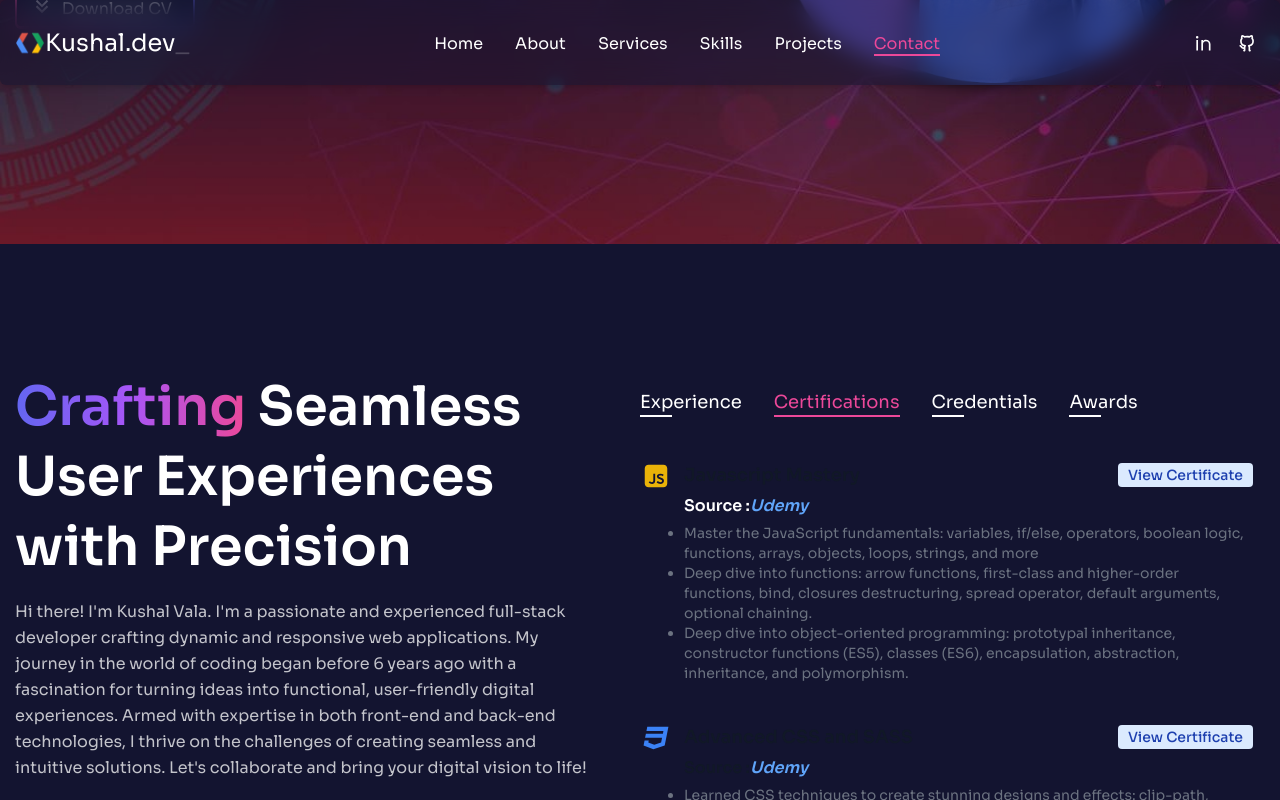
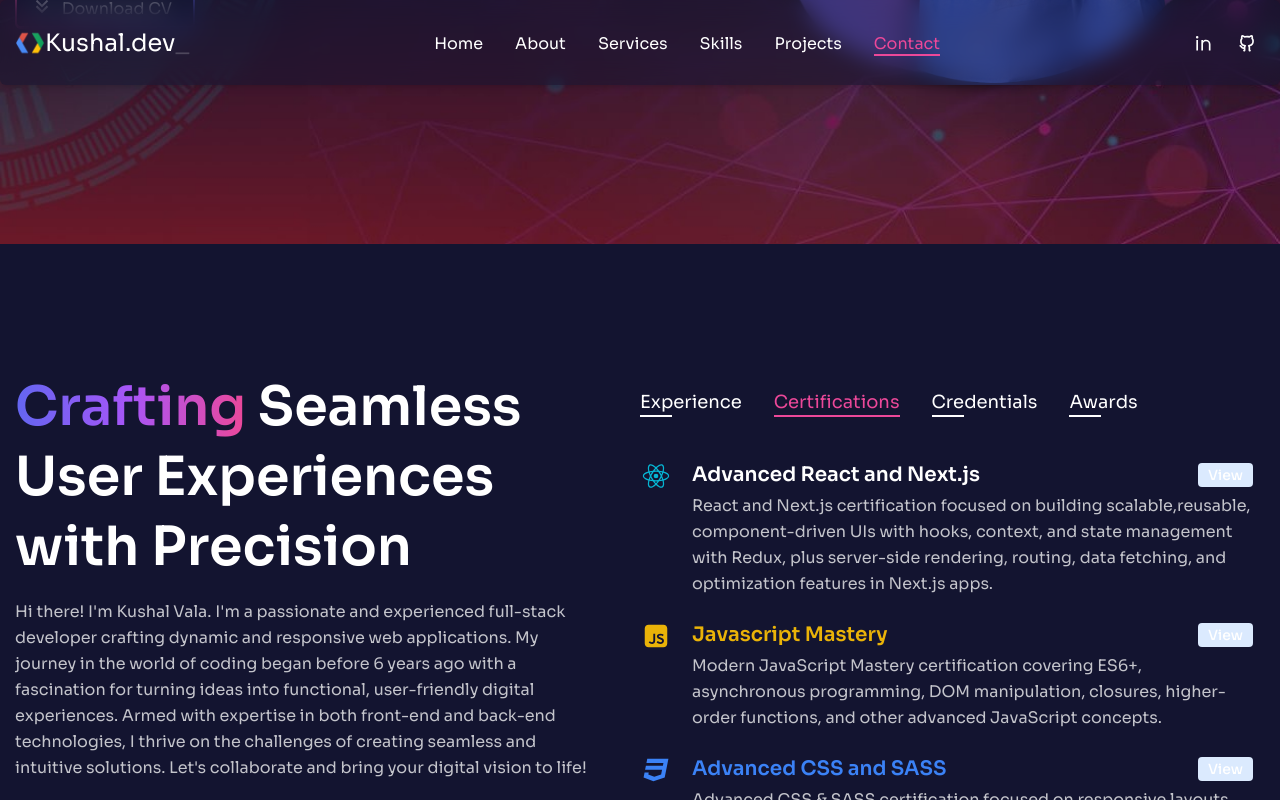
Before and after one commit to vkushal-28/portfolio, a React (Vite) app: page / in a window 1280 px wide. Both pictures are taken after a click on the element "Certifications". Built offline with nearby package versions, Linux system fonts and the light colour scheme; no server answers.

Commit message:
updated design and about details

```diff
--- a/src/data/experienceData.js
+++ b/src/data/experienceData.js
@@ -6,7 +6,7 @@
     start_date: "Nov 2024",
     end_date: null,
     short_description:
-      "Led end-to-end front-end development with React and Next.js, translating Figma designs into scalable, accessible financial applications while optimizing performance, managing complex state, implementing testing best practices, leveraging AWS infrastructure, and mentoring junior developers.",
+      "Led end-to-end front-end development with React and Next.js, translating Figma designs into scalable, accessible financial applications while optimizing performance, managing complex state, and mentoring junior developers.",
     // "Developed and optimized high-performance financial dashboards using React, Next.js, and TypeScript, focusing on scalable architecture, seamless API integration, debugging, testing, and front-end performance optimization.",
     role_description: [
       "Lead front-end development for React and Next.js customer-facing applications, delivering scalable and accessible digital experiences.",
@@ -25,7 +25,7 @@
     start_date: "Jan 2023",
     end_date: "Nov 2024",
     short_description:
-      "Built high-performance enterprise level and Ecommmerce based applications using React, Next.js, and TypeScript, improving UI performance and data efficiency through optimized components, advanced JavaScript concepts, designed backend APIs and Database schemas, robust testing practices, and collaborative code reviews.",
+      "Built high-performance enterprise level and Ecommmerce based applications using React, Next.js, and TypeScript, improving UI performance with reusable components, used advanced JavaScript concepts, designed backend APIs, database schemas, and collaborative code reviews.",
     // "Built high-performance, responsive UIs using React, Next.js, and TypeScript, translating complex technical requirements into intuitive, user-friendly workflows for enterprise level and e-commerce based single page applications (SPAs)",
 
     role_description: [
--- a/src/pages/About/AboutComponents/Awards.jsx
+++ b/src/pages/About/AboutComponents/Awards.jsx
@@ -3,32 +3,31 @@
 
 const Awards = () => {
   return (
-    <div className="py-2 px-3 xl:px-0 flex flex-col gap-y-2 xl:gap-y-4 items-start xl:items-start transition-all delay-150">
+    <div className="py-2 px-3 xl:px-0 flex flex-col gap-y-2 xl:gap-y-4 items-start xl:items-start transition-all delay-150 w-full">
       <ol className="relative">
         <li className="mb-10 ms-6">
           <span className="absolute flex items-start justify-center w-8 h-8  rounded-full -start-3 ">
             <RiAwardFill className="text-3xl text-yellow-500" />
           </span>
-          <h3 className="flex items-center justify-between mb-1 text-lg font-semibold text-gray-900 dark:text-white w-full ml-2">
+          <h3 className="flex items-center justify-between mb-1 text-xl font-semibold  text-yellow-500 w-full ml-2 ">
             Best Employee of the Year
-            <span className="bg-blue-100 text-blue-800 text-sm font-medium me-2 px-2.5 py-0.5 rounded dark:bg-blue-900 dark:text-blue-300 ms-3 cursor-pointer">
+            <span className="bg-blue-100 text-white text-sm font-medium me-2 px-2.5 py-0.5 rounded dark:bg-blue-900 ms-3 cursor-pointer">
               <a
                 href={`${
                   import.meta.env.VITE_IMAGE_URL
                 }certificates/SaturncubeCertificate.jpeg`}
                 target="_blank"
                 rel="noreferrer">
-                View Certificate
+                View
               </a>
             </span>
           </h3>
-          <div className="flex items-start mb-1 text font-semibold  text-gray-900 dark:text-blue-400 ml-2">
-            <span className="italic">- Saturncube Technologies</span>
+          <div className="flex items-start mb-1 text-lg font-semibold  text-white ml-2">
+            @ Saturncube Technologies
           </div>
 
-          <div className="mb-4 text-sm font-normal text-left text-gray-500 dark:text-gray-400 ml-2">
-            <ul className="list-disc">
-              <li>
+          <div className="mb-4 text-left text-gray-500 dark:text-gray-400 ml-2">
+            <p>
               I am thrilled to announce that I have been honored with the
               prestigious
               <b>
@@ -38,11 +37,9 @@
               </b>
               award. This recognition is a testament to my unwavering
               dedication, exceptional work ethic, and commitment to excellence
-                in contributing to the success of our team and company. I am
-                truly grateful for this acknowledgment to Saturncube
-                Technologies.
-              </li>
-            </ul>
+              in contributing to the success of our team and company. I am truly
+              grateful for this acknowledgment to Saturncube Technologies.
+            </p>
           </div>
         </li>
       </ol>
--- a/src/pages/About/AboutComponents/Certificates.jsx
+++ b/src/pages/About/AboutComponents/Certificates.jsx
@@ -1,93 +1,94 @@
 import PropTypes from "prop-types";
-import { RiCss3Fill, RiJavascriptFill } from "react-icons/ri";
+import { RiCss3Fill, RiJavascriptFill, RiReactjsFill } from "react-icons/ri";
 
 const Certificates = () => {
   return (
-    <div className="py-2 px-3 xl:px-0 flex flex-col gap-y-2 xl:gap-y-4 items-start xl:items-start transition-all delay-150">
+    <div className="py-2 px-3 xl:px-0 flex flex-col gap-y-2 xl:gap-y-4 items-start xl:items-start transition-all delay-150 w-full">
       <ol className="relative">
-        <li className="mb-10 ms-6">
+        <li className="mb-6 ms-8">
+          <span className="absolute flex items-start justify-center w-8 h-8  rounded-full -start-3 ">
+            <RiReactjsFill className="text-3xl text-cyan-500" />
+          </span>
+          <h3 className="flex items-center justify-between mb-1 text-xl font-semibold  dark:text-cyan-500 w-full ml-2 ">
+            Advanced React and Next.js
+            {/* {isLatest && ( */}
+            <span className="bg-blue-100 text-white text-sm font-medium me-2 px-2.5 py-0.5 rounded dark:bg-blue-900 ms-3 cursor-pointer">
+              <a
+                href="https://www.udemy.com/certificate/UC-1e2dc70b-f2ef-4f9f-bb42-fd713dddb52a/"
+                target="_blank"
+                rel="noreferrer">
+                View
+              </a>
+            </span>
+          </h3>
+          {/* <div className="flex items-start mb-1 text font-semibold  text-gray-900 dark:text-white ml-2">
+            Source : <span className="italic text-blue-400"> Udemy</span>
+          </div> */}
+
+          <div className="mb-4 font-normal text-left ml-2">
+            <p>
+              React and Next.js certification focused on building
+              scalable,reusable, component-driven UIs with hooks, context, and
+              state management with Redux, plus server-side rendering, routing,
+              data fetching, and optimization features in Next.js apps.
+            </p>
+          </div>
+        </li>
+        <li className="mb-6 ms-8">
           <span className="absolute flex items-start justify-center w-8 h-8  rounded-full -start-3 ">
             <RiJavascriptFill className="text-3xl text-yellow-500" />
           </span>
-          <h3 className="flex items-center justify-between mb-1 text-lg font-semibold text-gray-900 dark:text-white w-full ml-2">
+          <h3 className="flex items-center justify-between mb-1 text-xl font-semibold  text-yellow-500 w-full ml-2">
             Javascript Mastery
-            <span className="bg-blue-100 text-blue-800 text-sm font-medium me-2 px-2.5 py-0.5 rounded dark:bg-blue-900 dark:text-blue-300 ms-3 cursor-pointer">
+            <span className="bg-blue-100 text-white text-sm font-medium me-2 px-2.5 py-0.5 rounded dark:bg-blue-900 ms-3 cursor-pointer">
               <a
                 href="https://www.udemy.com/certificate/UC-ace70b7c-41ce-4b5b-8ba8-9617bb2716c8/"
                 target="_blank"
                 rel="noreferrer">
-                View Certificate
+                {`  View `}
               </a>
             </span>
           </h3>
-          <div className="flex items-start mb-1 text font-semibold  text-white  ml-2">
+          {/* <div className="flex items-start mb-1 text font-semibold  text-white  ml-2">
             Source : <span className="italic text-blue-400"> Udemy</span>
-          </div>
+          </div> */}
 
-          <div className="mb-4 text-sm font-normal text-left text-gray-500 dark:text-gray-400 ml-2">
-            <ul className="list-disc">
-              <li>
-                Master the JavaScript fundamentals: variables, if/else,
-                operators, boolean logic, functions, arrays, objects, loops,
-                strings, and more
-              </li>
-              <li>
-                Deep dive into functions: arrow functions, first-class and
-                higher-order functions, bind, closures destructuring, spread
-                operator, default arguments, optional chaining.
-              </li>
-              <li>
-                Deep dive into object-oriented programming: prototypal
-                inheritance, constructor functions (ES5), classes (ES6),
-                encapsulation, abstraction, inheritance, and polymorphism.
-              </li>
-            </ul>
+          <div className="mb-4  text-left  ml-2">
+            <p className="list-disc">
+              Modern JavaScript Mastery certification covering ES6+,
+              asynchronous programming, DOM manipulation, closures, higher-order
+              functions, and other advanced JavaScript concepts.
+            </p>
           </div>
         </li>
 
-        <li className="mb-10 ms-6">
+        <li className="mb-6 ms-8">
           <span className="absolute flex items-start justify-center w-8 h-8  rounded-full -start-3 ">
             <RiCss3Fill className="text-3xl text-blue-500" />
           </span>
-          <h3 className="flex items-center justify-between mb-1 text-lg font-semibold text-gray-900 dark:text-white w-full ml-2">
+          <h3 className="flex items-center justify-between mb-1 text-xl font-semibold  text-blue-500 w-full ml-2">
             Advanced CSS and SASS
             {/* {isLatest && ( */}
-            <span className="bg-blue-100 text-blue-800 text-sm font-medium me-2 px-2.5 py-0.5 rounded dark:bg-blue-900 dark:text-blue-300 ms-3 cursor-pointer">
+            <span className="bg-blue-100 text-white text-sm font-medium me-2 px-2.5 py-0.5 rounded dark:bg-blue-900 ms-3 cursor-pointer">
               <a
                 href="https://www.udemy.com/certificate/UC-1e2dc70b-f2ef-4f9f-bb42-fd713dddb52a/"
                 target="_blank"
                 rel="noreferrer">
-                View Certificate
+                View
               </a>
             </span>
           </h3>
-          <div className="flex items-start mb-1 text font-semibold  text-gray-900 dark:text-white ml-2">
+          {/* <div className="flex items-start mb-1 text font-semibold  text-gray-900 dark:text-white ml-2">
             Source : <span className="italic text-blue-400"> Udemy</span>
-          </div>
+          </div> */}
 
-          <div className="mb-4 text-sm font-normal text-left text-gray-500 dark:text-gray-400 ml-2">
-            <ul className="list-disc">
-              <li>
-                Learned CSS techniques to create stunning designs and effects:
-                clip-path, background-clip, mask-image, background-blend-mode,
-                shape-outside, filter, backdrop-filter, object-fit, transform,
-                column-count, hyphens, perspective, calc() and custom CSS
-                properties.
-              </li>
-              <li>
-                Advanced CSS animations with @keyframes, animation, and
-                transition.
-              </li>
-              <li>
-                Advanced CSS selectors, pseudo-classes, and pseudo-elements
-                required for modern CSS development.
-              </li>
-              <li>
-                Modern responsive design: fluid grids, layout types, flexible
-                images, using media queries to test for different screen widths,
-                pixel densities, and touch capabilities.
-              </li>
-            </ul>
+          <div className="mb-4 font-normal text-left ml-2">
+            <p>
+              Advanced CSS & SASS certification focused on responsive layouts,
+              Flexbox, Grid, animations, transitions, and scalable,
+              component-based styling using SASS features like variables,
+              mixins, functions, nesting, and partials.
+            </p>
           </div>
         </li>
       </ol>
--- a/src/pages/About/AboutComponents/Credentials.jsx
+++ b/src/pages/About/AboutComponents/Credentials.jsx
@@ -2,14 +2,15 @@
 
 const Credentials = () => {
   return (
-    <div className="py-2 px-3 xl:px-0 flex flex-col gap-y-2 xl:gap-y-4 items-start xl:items-start">
-      <ol className="relative border-s border-gray-200 dark:border-pink-200 transition-all delay-150">
+    <div className="py-2 px-3 xl:px-0 flex flex-col gap-y-2 xl:gap-y-4 items-start xl:items-start w-full">
+      <ol className="relative border-s border-blue-400 dark:border-blue-400 transition-all delay-150">
         <ExperienceTimelineCard
           role={"Master of Science in Information Technology"}
           companyName={"Shri M. M. Patel Inst. of Sciences and Research"}
           isLatest={true}
           startDate={"2016"}
           endDate={"2018"}
+          address="India"
           description={
             <ul className="list-disc ">
               <li>
@@ -37,6 +38,7 @@
           isLatest={false}
           startDate={"2013"}
           endDate={"2026"}
+          address="India"
           description={
             <ul className="list-disc">
               <li>
--- a/src/pages/About/AboutComponents/Experience.jsx
+++ b/src/pages/About/AboutComponents/Experience.jsx
@@ -3,7 +3,7 @@
 
 const Experience = () => {
   return (
-    <div className="py-2 px-3 xl:px-0 flex flex-col gap-y-2 xl:gap-y-4 items-start xl:items-start">
+    <div className="py-2 px-1 md:px-2 xl:px-0 flex flex-col gap-y-2 xl:gap-y-4 items-start ">
       <ol className="relative border-s border-blue-400 dark:border-blue-400 transition-all delay-150">
         {experienceData.length > 0 &&
           experienceData.map((experience, i) => {
@@ -16,6 +16,7 @@
                 startDate={experience.start_date}
                 endDate={experience.end_date}
                 description={experience.role_description}
+                short_description={experience.short_description}
               />
             );
           })}
--- a/src/pages/About/index.jsx
+++ b/src/pages/About/index.jsx
@@ -11,66 +11,18 @@
   {
     id: 0,
     title: "experience",
-    info: [
-      {
-        title: "UX/UI Designer - XYZ Company",
-        stage: "2012 - 2023",
-      },
-      {
-        title: "Web Developer - ABC Agency",
-        stage: "2010 - 2012",
-      },
-      {
-        title: "Intern - DEF Corporation",
-        stage: "2008 - 2010",
-      },
-    ],
   },
   {
     id: 1,
     title: "Certifications",
-    info: [
-      {
-        title: "Web Developer - ABC Agency",
-        stage: "2010 - 2012",
-      },
-      {
-        title: "Intern - DEF Corporation",
-        stage: "2008 - 2010",
-      },
-    ],
   },
   {
     id: 2,
     title: "credentials",
-    info: [
-      {
-        title: "Web Development - ABC University, LA, CA",
-        stage: "2011",
-      },
-      {
-        title: "Computer Science Diploma - AV Technical Institute",
-        stage: "2009",
-      },
-      {
-        title: "Certified Graphic Designer - ABC Institute, Los Angeles, CA",
-        stage: "2006",
-      },
-    ],
   },
   {
     id: 3,
     title: "awards",
-    info: [
-      {
-        title: "Webby Awards - Honoree",
-        stage: "2011 - 2012",
-      },
-      {
-        title: "Adobe Design Achievement Awards - Finalist",
-        stage: "2009 - 2010",
-      },
-    ],
   },
 ];
 
--- a/src/pages/Projects/index.jsx
+++ b/src/pages/Projects/index.jsx
@@ -12,8 +12,8 @@
     <section
       ref={projectRef}
       id="projectsSection"
-      className="min-h-full  bg-indigo-400 rounded-tl-[5%]  md:rounded-tl-[9%] rounded-br-[10%] md:rounded-br-[10%]">
-      <div className="h-full bg-pink-500 text-center rounded-tl-[5%]  md:rounded-tl-[10%] rounded-br-[9.9%] md:rounded-br-[9%] ">
+      className="min-h-full rounded-tl-[5%]  md:rounded-tl-[9%] rounded-br-[10%] md:rounded-br-[10%]">
+      {/* <div className="h-full bg-pink-500 text-center rounded-tl-[5%]  md:rounded-tl-[10%] rounded-br-[9.9%] md:rounded-br-[9%] "> */}
       <div className="h-full bg-blLight py-20 md:py-32 text-center rounded-tl-[5%]  md:rounded-tl-[10%] rounded-br-[9%] md:rounded-br-[10%] ">
         <div className="container mx-auto transition-all delay-150">
           <CommonHeader
@@ -30,7 +30,7 @@
           </div>
         </div>
       </div>
-      </div>
+      {/* </div> */}
     </section>
   );
 };
```
Also changed, not shown: src/pages/About/AboutComponents/ExperienceTimelineCard.jsx (+38 -9 lines), src/pages/ContactUs/index.jsx (+5 -5 lines), src/pages/Projects/component/WorkSlider.jsx (+7 -7 lines), src/pages/Services/index.jsx (+4 -4 lines), src/pages/Skills/index.jsx (+4 -4 lines). Lines whose indentation alone changed are shown as unchanged.
